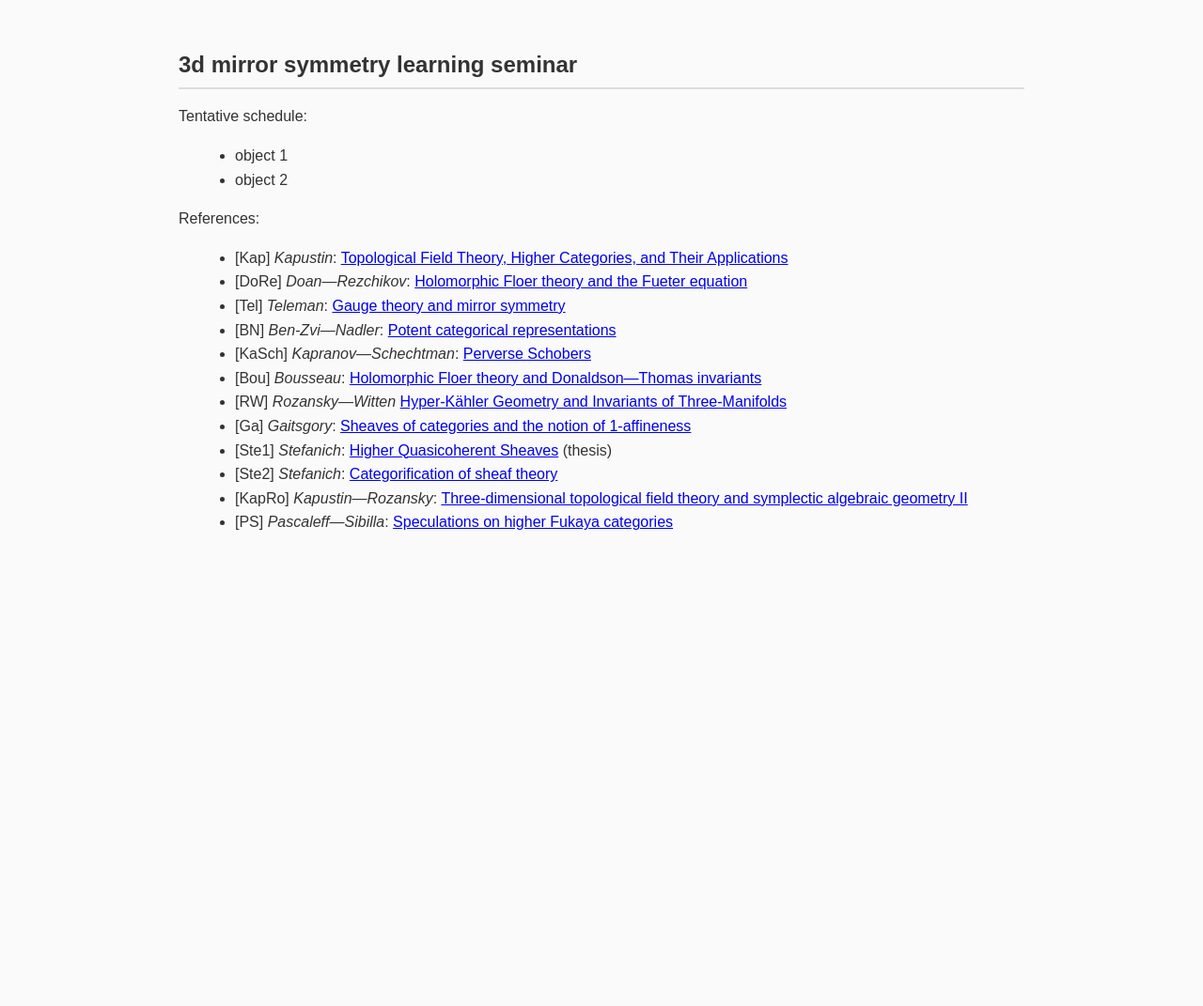
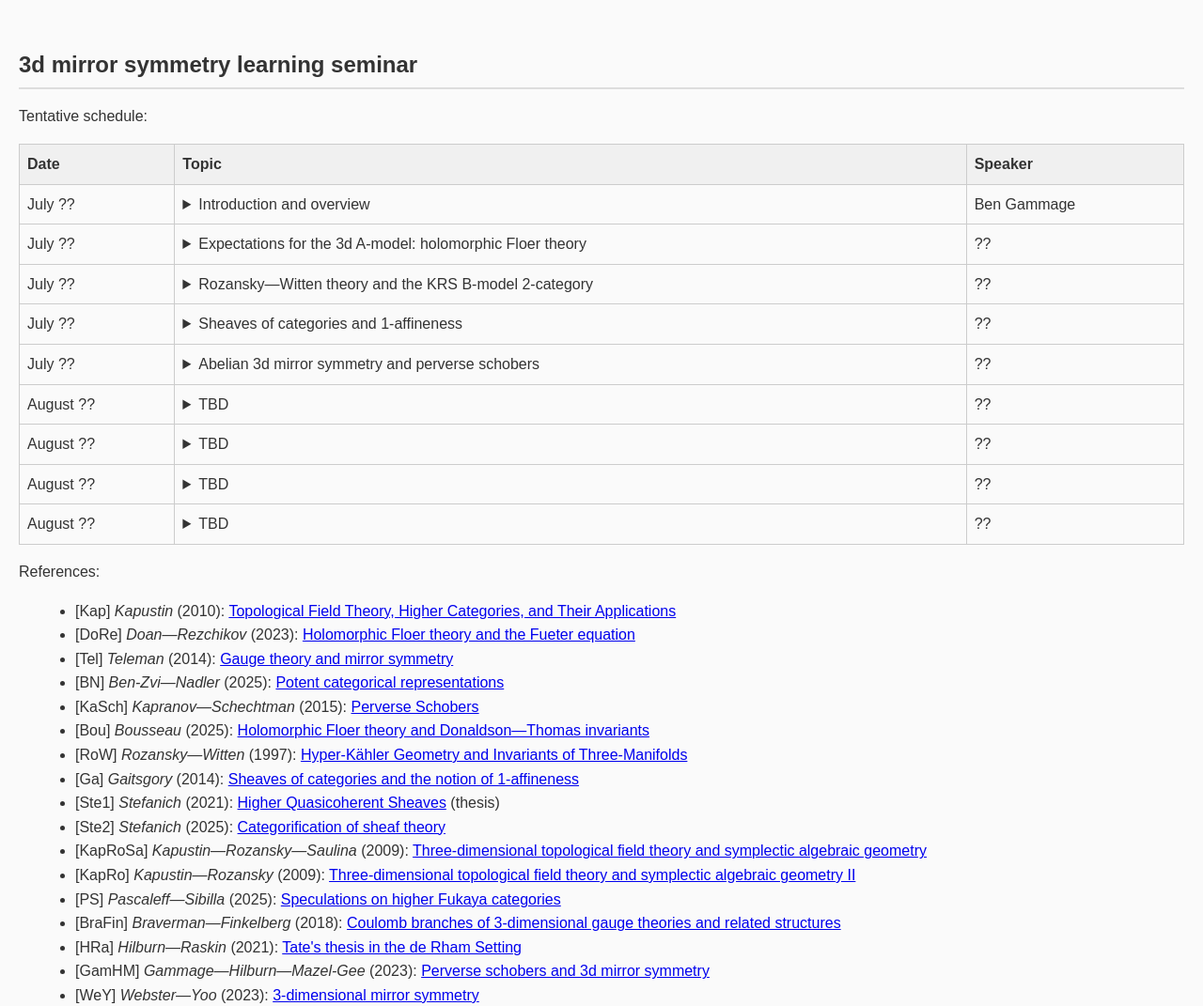
Before and after one commit to jl00/jl00.github.io, a plain HTML site: page 2026-3d-learning-seminar.html in a window 1280 px wide. Shown: the top 1071 px of the page at 94% size. Before the commit the page ends 800 px from the top, so only its background shows below. Drawn offline with Linux system fonts and the light colour scheme.

Commit message:
first half seminar 2026

```diff
--- a/2026-3d-learning-seminar.html
+++ b/2026-3d-learning-seminar.html
@@ -14,7 +14,7 @@
       color: #333;
     }
     .container {
-      max-width: 900px;
+      /*max-width: 900px;*/
       margin: 0 auto;
       padding: 20px;
     }
@@ -42,6 +42,7 @@
     th, td {
       padding: 8px;
       text-align: left;
+      vertical-align:top;
     }
     th {
       background-color: #f0f0f0;
@@ -63,28 +64,125 @@
 	<h2>3d mirror symmetry learning seminar</h2>
 	<p>
 	Tentative schedule:
-	<ul>
-	<li>object 1</li>
-	<li>object 2</li>
-	</ul>
+
+	<table>
+	<thead>
+	<tr>
+	  <th>Date</th>
+	  <th>Topic</th>
+	  <th>Speaker</th>
+	</tr>
+	</thead>
+	<tbody>
+	<tr>
+	  <td>July ??</td>
+	  <td>
+	  <details><summary>Introduction and overview</summary>
+	  	[Kap, &#167;1-2], [Tel, &#167;1-2], [WeY, &#167;1-3]
+	  </details>
+	  </td>
+	  <td>Ben Gammage</td>
+	</tr>
+	<tr>
+	  <td>July ??</td>
+	  <td>
+	  <details><summary>Expectations for the 3d A-model: holomorphic Floer theory</summary>
+	  	[DoRe], [PS], [Bou]
+	  </details>
+	  </td>
+	  <td>??</td>
+	</tr>
+	<tr>
+	  <td>July ??</td>
+	  <td>
+	  <details><summary>Rozansky&mdash;Witten theory and the KRS B-model 2-category</summary>
+	  	[RoW], [KapRoSa], [KapRo], [Tel &#167;3]
+	  </details>
+	  </td>
+	  <td>??</td>
+	</tr>
+	<tr>
+	  <td>July ??</td>
+	  <td>
+	  <details><summary>Sheaves of categories and 1-affineness</summary>
+	  	[Ga], [Ste1], [Ste2]
+	  </details>
+	  </td>
+	  <td>??</td>
+	</tr>
+	<tr>
+	  <td>July ??</td>
+	  <td>
+	  <details><summary>Abelian 3d mirror symmetry and perverse schobers</summary>
+	  	 [Tel &#167;4], [KaSch], [GamHM]
+	  </details>
+	  </td>
+	  <td>??</td>
+	</tr>
+	<tr>
+	  <td>August ??</td>
+	  <td>
+	  <details><summary>TBD</summary>
+	  	Test
+	  </details>
+	  </td>
+	  <td>??</td>
+	</tr>
+	<tr>
+	  <td>August ??</td>
+	  <td>
+	  <details><summary>TBD</summary>
+	  	Test
+	  </details>
+	  </td>
+	  <td>??</td>
+	</tr>
+	<tr>
+	  <td>August ??</td>
+	  <td>
+	  <details><summary>TBD</summary>
+	  	Test
+	  </details>
+	  </td>
+	  <td>??</td>
+	</tr>
+	<tr>
+	  <td>August ??</td>
+	  <td>
+	  <details><summary>TBD</summary>
+	  	Test
+	  </details>
+	  </td>
+	  <td>??</td>
+	</tr>
+	</tbody>
+	</table>
+
+
 	</p>
 
 
 	<p>
 	References:
 	<ul>
-	<li>[Kap] <i>Kapustin</i>: <a href='https://arxiv.org/pdf/1004.2307'>Topological Field Theory, Higher Categories, and Their Applications</a></li>
-	<li>[DoRe] <i>Doan&mdash;Rezchikov</i>: <a href='https://arxiv.org/pdf/2210.12047'>Holomorphic Floer theory and the Fueter equation</a></li>
-	<li>[Tel] <i>Teleman</i>: <a href='https://arxiv.org/pdf/1404.6305'>Gauge theory and mirror symmetry</a></li>
-	<li>[BN] <i>Ben-Zvi&mdash;Nadler</i>: <a href='https://arxiv.org/pdf/2510.07482'>Potent categorical representations</a></li>
-	<li>[KaSch] <i>Kapranov&mdash;Schechtman</i>: <a href='https://arxiv.org/pdf/1411.2772'>Perverse Schobers</a>
-	<li>[Bou] <i>Bousseau</i>: <a href='https://arxiv.org/pdf/2210.17001'>Holomorphic Floer theory and Donaldson&mdash;Thomas invariants</a></li>
-	<li>[RW] <i>Rozansky&mdash;Witten</i> <a href='https://arxiv.org/pdf/hep-th/9612216'>Hyper-K&auml;hler Geometry and Invariants of Three-Manifolds</a></li>
-	<li>[Ga] <i>Gaitsgory</i>: <a href='https://arxiv.org/pdf/1306.4304'>Sheaves of categories and the notion of 1-affineness</a></li>
-	<li>[Ste1] <i>Stefanich</i>: <a href='https://web.ma.utexas.edu/users/gs29722/Thesis.pdf'>Higher Quasicoherent Sheaves</a> (thesis)</li>
-	<li>[Ste2] <i>Stefanich</i>: <a href='https://arxiv.org/pdf/2511.09553'>Categorification of sheaf theory</a></li>
-	<li>[KapRo] <i>Kapustin&mdash;Rozansky</i>: <a href='https://arxiv.org/pdf/0909.3643'>Three-dimensional topological field theory and symplectic algebraic geometry II</a></li>
-	<li> [PS] <i>Pascaleff&mdash;Sibilla</i>: <a href='https://arxiv.org/pdf/2503.20906v1'>Speculations on higher Fukaya categories</a></li>
+	<li>[Kap] <i>Kapustin</i> (2010): <a href='https://arxiv.org/pdf/1004.2307'>Topological Field Theory, Higher Categories, and Their Applications</a></li>
+	<li>[DoRe] <i>Doan&mdash;Rezchikov</i> (2023): <a href='https://arxiv.org/pdf/2210.12047'>Holomorphic Floer theory and the Fueter equation</a></li>
+	<li>[Tel] <i>Teleman</i> (2014): <a href='https://arxiv.org/pdf/1404.6305'>Gauge theory and mirror symmetry</a></li>
+	<li>[BN] <i>Ben-Zvi&mdash;Nadler</i> (2025): <a href='https://arxiv.org/pdf/2510.07482'>Potent categorical representations</a></li>
+	<li>[KaSch] <i>Kapranov&mdash;Schechtman</i> (2015): <a href='https://arxiv.org/pdf/1411.2772'>Perverse Schobers</a>
+	<li>[Bou] <i>Bousseau</i> (2025): <a href='https://arxiv.org/pdf/2210.17001'>Holomorphic Floer theory and Donaldson&mdash;Thomas invariants</a></li>
+	<li>[RoW] <i>Rozansky&mdash;Witten</i> (1997): <a href='https://arxiv.org/pdf/hep-th/9612216'>Hyper-K&auml;hler Geometry and Invariants of Three-Manifolds</a></li>
+	<li>[Ga] <i>Gaitsgory</i> (2014): <a href='https://arxiv.org/pdf/1306.4304'>Sheaves of categories and the notion of 1-affineness</a></li>
+	<li>[Ste1] <i>Stefanich</i> (2021): <a href='https://web.ma.utexas.edu/users/gs29722/Thesis.pdf'>Higher Quasicoherent Sheaves</a> (thesis)</li>
+	<li>[Ste2] <i>Stefanich</i> (2025): <a href='https://arxiv.org/pdf/2511.09553'>Categorification of sheaf theory</a></li>
+	<li>[KapRoSa] <i>Kapustin&mdash;Rozansky&mdash;Saulina</i> (2009): <a href='https://arxiv.org/pdf/0810.5415'>Three-dimensional topological field theory and symplectic algebraic geometry</a></li>
+	<li>[KapRo] <i>Kapustin&mdash;Rozansky</i> (2009): <a href='https://arxiv.org/pdf/0909.3643'>Three-dimensional topological field theory and symplectic algebraic geometry II</a></li>
+	<li>[PS] <i>Pascaleff&mdash;Sibilla</i> (2025): <a href='https://arxiv.org/pdf/2503.20906v1'>Speculations on higher Fukaya categories</a></li>
+	<li>[BraFin] <i>Braverman&mdash;Finkelberg</i> (2018): <a href='https://arxiv.org/pdf/1807.09038'>Coulomb branches of 3-dimensional gauge theories and related structures</a></li>
+	<li>[HRa] <i>Hilburn&mdash;Raskin</i> (2021): <a href='https://arxiv.org/pdf/2107.11325'>Tate's thesis in the de Rham Setting</a></li>
+	<li>[GamHM] <i>Gammage&mdash;Hilburn&mdash;Mazel-Gee</i> (2023): <a href='https://arxiv.org/pdf/2202.06833'>Perverse schobers and 3d mirror symmetry</a></li>
+	<li>[WeY] <i>Webster&mdash;Yoo</i> (2023): <a href='https://arxiv.org/pdf/2308.06191'>3-dimensional mirror symmetry</a></li>
+	<li>[ChL] <i>Chan&mdash;Leung</i> (2024): <a href='https://arxiv.org/pdf/2410.03611'>3d mirror symmetry is mirror symmetry</a></li>
 	</ul>
 	</p>
   </div>
```
